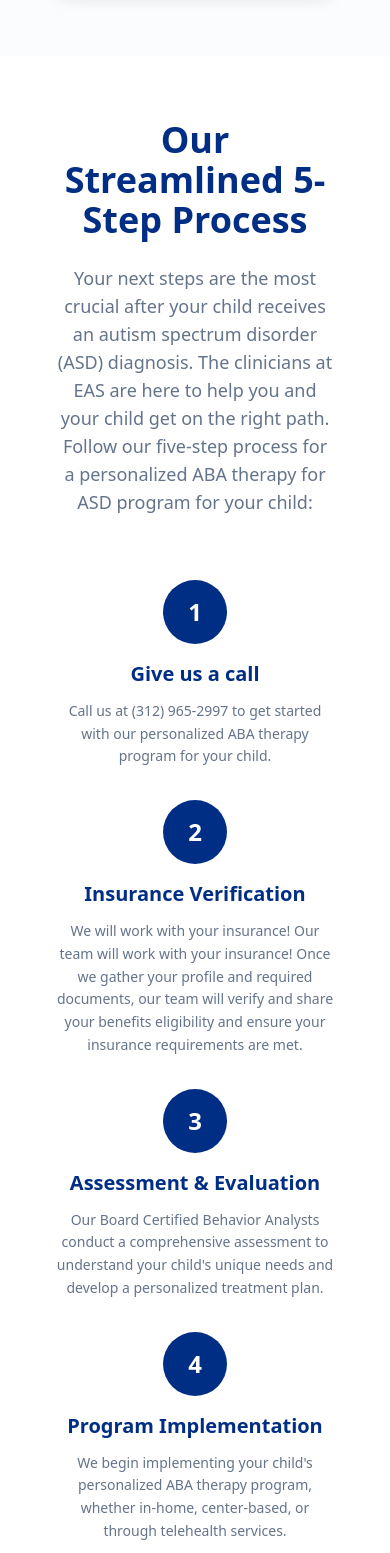
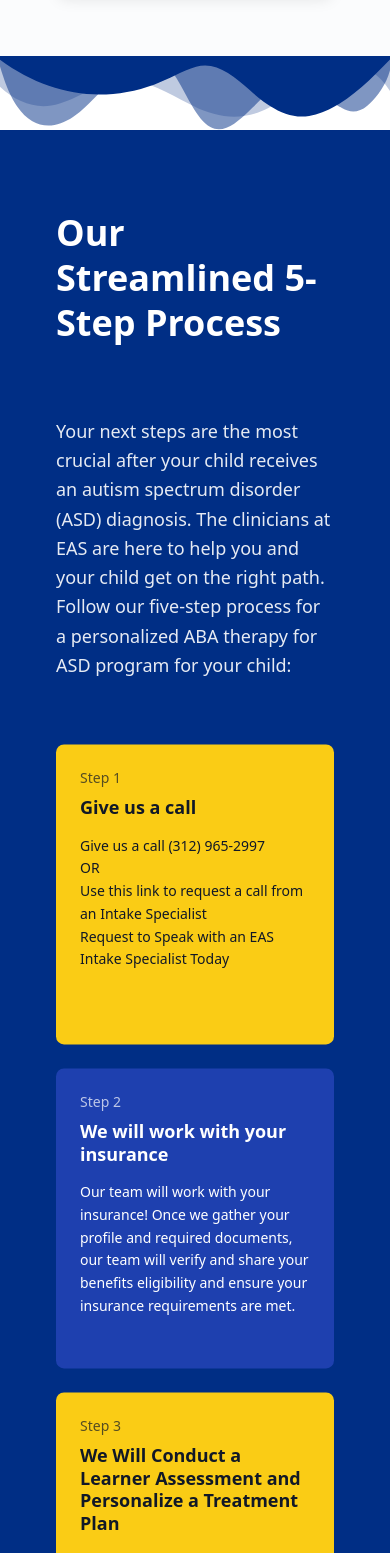
Before and after one commit to AllenSamuel-a/bright-start-pathways, a React (Vite) app: page / in a window 390 px wide. Shown: the part 4720-6273 px from the top of the page. Built offline with nearby package versions, Linux system fonts and the light colour scheme; the HTML template or start-up script is replaced by a standard one.

Commit message:
Fix 5-step process design

```diff
--- a/src/components/StreamlinedProcessSection.tsx
+++ b/src/components/StreamlinedProcessSection.tsx
@@ -1,121 +1,164 @@
+import { useEffect, useRef } from "react";
 import { Button } from "@/components/ui/button";
-import telehealthTherapy from "@/assets/67af327729932c64adfaa54d_Telehealth_aba_therapy.jpg";
-import fatherTeaching from "@/assets/6667b69606679fabd781b4d7_AdobeStock_177432387_1.webp";
 
 const StreamlinedProcessSection = () => {
+  const sectionRef = useRef<HTMLElement>(null);
+
   const steps = [
     {
       number: "1",
       title: "Give us a call",
-      description: "Call us at (312) 965-2997 to get started with our personalized ABA therapy program for your child.",
+      description: "Give us a call (312) 965-2997\nOR\nUse this link to request a call from an Intake Specialist\nRequest to Speak with an EAS Intake Specialist Today",
+      type: "yellow"
     },
     {
       number: "2",
-      title: "Insurance Verification",
-      description: "We will work with your insurance! Our team will work with your insurance! Once we gather your profile and required documents, our team will verify and share your benefits eligibility and ensure your insurance requirements are met.",
+      title: "We will work with your insurance",
+      description: "Our team will work with your insurance! Once we gather your profile and required documents, our team will verify and share your benefits eligibility and ensure your insurance requirements are met.",
+      type: "blue"
     },
     {
       number: "3",
-      title: "Assessment & Evaluation",
-      description: "Our Board Certified Behavior Analysts conduct a comprehensive assessment to understand your child's unique needs and develop a personalized treatment plan.",
+      title: "We Will Conduct a Learner Assessment and Personalize a Treatment Plan",
+      description: "We will provide a 1:1 assessment through a variety of play, observation, and conversation. From there, our dedicated Clinical team will build a personalized therapy program tailored to your learner's individual needs.",
+      type: "yellow"
     },
     {
       number: "4",
-      title: "Program Implementation",
-      description: "We begin implementing your child's personalized ABA therapy program, whether in-home, center-based, or through telehealth services.",
+      title: "We Will Submit Our Therapy Plan To Your Insurance",
+      description: "Our Clinic and Authorizations team will submit all required documents and clinical recommendations to your Insurance Carrier for approval to begin 1:1 therapy services.",
+      type: "blue"
     },
     {
       number: "5",
-      title: "Ongoing Support & Progress",
-      description: "Our team provides continuous support, regular progress monitoring, and program adjustments to ensure your child's success.",
+      title: "Welcome to ABA Therapy with Early Autism Services!",
+      description: "Once we receive approval from your Insurance Carrier, and have paired your learner with a qualified 1:1 therapist, we will begin your weekly ABA therapy program. Throughout your partnership with us, your clinical team will collaborate with you along the way to ensure success and progressive therapy throughout your program.",
+      type: "yellow"
     },
   ];
 
+  useEffect(() => {
+    const observer = new IntersectionObserver(
+      (entries) => {
+        entries.forEach((entry) => {
+          if (entry.isIntersecting) {
+            entry.target.classList.add('wave-animation');
+          }
+        });
+      },
+      { threshold: 0.1 }
+    );
+
+    if (sectionRef.current) {
+      observer.observe(sectionRef.current);
+    }
+
+    return () => {
+      if (sectionRef.current) {
+        observer.unobserve(sectionRef.current);
+      }
+    };
+  }, []);
+
   return (
-    <section className="py-16 px-6 bg-background">
-      <div className="container mx-auto">
+    <>
+      {/* Wave transition from previous section */}
+      <div className="wave-divider">
+        <svg
+          className="w-full h-20 fill-primary"
+          viewBox="0 0 1200 120"
+          preserveAspectRatio="none"
+        >
+          <path d="M0,0V46.29c47.79,22.2,103.59,32.17,158,28,70.36-5.37,136.33-33.31,206.8-37.5C438.64,32.43,512.34,53.67,583,72.05c69.27,18,138.3,24.88,209.4,13.08,36.15-6,69.85-17.84,104.45-29.34C989.49,25,1113-14.29,1200,52.47V0Z"
+            opacity=".25"
+          />
+          <path d="M0,0V15.81C13,36.92,27.64,56.86,47.69,72.05,99.41,111.27,165,111,224.58,91.58c31.15-10.15,60.09-26.07,89.67-39.8,40.92-19,84.73-46,130.83-49.67,36.26-2.85,70.9,9.42,98.6,31.56,31.77,25.39,62.32,62,103.63,73,40.44,10.79,81.35-6.69,119.13-24.28s75.16-39,116.92-43.05c59.73-5.85,113.28,22.88,168.9,38.84,30.2,8.66,59,6.17,87.09-7.5,22.43-10.89,48-26.93,60.65-49.24V0Z"
+            opacity=".5"
+          />
+          <path d="M0,0V5.63C149.93,59,314.09,71.32,475.83,42.57c43-7.64,84.23-20.12,127.61-26.46,59-8.63,112.48,12.24,165.56,35.4C827.93,77.22,886,95.24,951.2,90c86.53-7,172.46-45.71,248.8-84.81V0Z" />
+        </svg>
+      </div>
+
+      <section
+        ref={sectionRef}
+        className="relative py-20 px-6 bg-primary text-primary-foreground overflow-hidden"
+      >
+        <div className="container mx-auto relative z-10">
           {/* Header */}
-        <div className="text-center mb-16">
-          <h2 className="text-4xl md:text-5xl font-bold text-primary mb-6">
+          <div className="flex flex-col lg:flex-row gap-12 mb-16">
+            <div className="lg:w-1/2">
+              <h2 className="text-4xl md:text-5xl font-bold mb-6 leading-tight">
                 Our Streamlined 5-Step Process
               </h2>
-          <p className="text-lg text-muted-foreground max-w-4xl mx-auto">
-            Your next steps are the most crucial after your child receives an autism spectrum disorder (ASD) diagnosis.
-            The clinicians at EAS are here to help you and your child get on the right path. Follow our five-step process
-            for a personalized ABA therapy for ASD program for your child:
+            </div>
+            <div className="lg:w-1/2">
+              <p className="text-lg leading-relaxed opacity-90">
+                Your next steps are the most crucial after your child receives an autism spectrum disorder (ASD) diagnosis. The clinicians at EAS are here to help you and your child get on the right path. Follow our five-step process for a personalized ABA therapy for ASD program for your child:
               </p>
+            </div>
           </div>
 
           {/* Process Steps */}
-        <div className="grid lg:grid-cols-5 gap-8 mb-16">
+          <div className="grid grid-cols-1 sm:grid-cols-2 lg:grid-cols-5 gap-6 mb-16">
             {steps.map((step, index) => (
               <div key={index} className="relative">
-              {/* Step Number Circle */}
-              <div className="w-16 h-16 bg-primary text-primary-foreground rounded-full flex items-center justify-center text-2xl font-bold mb-4 mx-auto">
-                {step.number}
+                <div className={`rounded-lg p-6 h-full min-h-[300px] flex flex-col ${
+                  step.type === 'yellow'
+                    ? 'bg-yellow-400 text-gray-900'
+                    : 'bg-blue-800 text-white'
+                }`}>
+                  <div className="text-sm font-medium mb-2 opacity-70">
+                    Step {step.number}
                   </div>
 
-              {/* Step Content */}
-              <div className="text-center">
-                <h3 className="text-xl font-semibold text-primary mb-3">
+                  <h3 className="text-lg font-bold mb-4 leading-tight">
                     {step.title}
                   </h3>
-                <p className="text-muted-foreground text-sm leading-relaxed">
+
+                  <p className="text-sm leading-relaxed flex-grow whitespace-pre-line">
                     {step.description}
                   </p>
                 </div>
-
-              {/* Connector Line (hidden on last step) */}
-              {index < steps.length - 1 && (
-                <div className="hidden lg:block absolute top-8 left-full w-full h-0.5 bg-primary/20 -z-10" />
-              )}
               </div>
             ))}
           </div>
 
-        {/* Images Section */}
-        <div className="grid lg:grid-cols-2 gap-12 items-center">
-          <div className="space-y-6">
-            <h3 className="text-3xl md:text-4xl font-bold text-primary leading-tight">
-              Telehealth ABA Therapy
-            </h3>
-            <h4 className="text-2xl font-semibold text-primary">
-              Tailored for Your Child
-            </h4>
-            <p className="text-lg leading-relaxed text-foreground">
-              At Early Autism Services, we offer personalized telehealth services tailored to meet each child's unique needs,
-              providing the same quality care and support as our in-home programs but delivered remotely through electronic devices.
-            </p>
-            <Button size="lg" className="bg-secondary text-secondary-foreground hover:bg-secondary/90 font-semibold px-8 py-3">
-              Learn more
-            </Button>
-          </div>
-
-          <div className="grid gap-6">
-            <img
-              src={telehealthTherapy}
-              alt="Family participating in telehealth ABA therapy session"
-              className="w-full h-auto rounded-lg shadow-lg"
+          {/* Navigation dots */}
+          <div className="flex justify-center gap-2 mb-8">
+            {[0, 1, 2, 3, 4].map((dot) => (
+              <div
+                key={dot}
+                className="w-2 h-2 rounded-full bg-white/30"
               />
-            <img
-              src={fatherTeaching}
-              alt="Father teaching child during therapy session"
-              className="w-full h-auto rounded-lg shadow-lg"
-            />
-          </div>
+            ))}
           </div>
 
           {/* Call to Action */}
-        <div className="text-center mt-16">
-          <h3 className="text-2xl font-bold text-primary mb-4">
-            Over 5,000 children empowered through Early Autism Services
+          <div className="text-center">
+            <h3 className="text-2xl md:text-3xl font-bold mb-6">
+              Over 5,000 children empowered through Early Autism Services.
             </h3>
-          <Button size="lg" variant="secondary" className="bg-secondary text-secondary-foreground hover:bg-secondary/90 font-semibold px-8 py-3">
-            Contact an EAS Intake Specialist
-          </Button>
           </div>
         </div>
       </section>
+
+      {/* Bottom wave transition */}
+      <div className="wave-divider-bottom">
+        <svg
+          className="w-full h-20 fill-primary rotate-180"
+          viewBox="0 0 1200 120"
+          preserveAspectRatio="none"
+        >
+          <path d="M0,0V46.29c47.79,22.2,103.59,32.17,158,28,70.36-5.37,136.33-33.31,206.8-37.5C438.64,32.43,512.34,53.67,583,72.05c69.27,18,138.3,24.88,209.4,13.08,36.15-6,69.85-17.84,104.45-29.34C989.49,25,1113-14.29,1200,52.47V0Z"
+            opacity=".25"
+          />
+          <path d="M0,0V15.81C13,36.92,27.64,56.86,47.69,72.05,99.41,111.27,165,111,224.58,91.58c31.15-10.15,60.09-26.07,89.67-39.8,40.92-19,84.73-46,130.83-49.67,36.26-2.85,70.9,9.42,98.6,31.56,31.77,25.39,62.32,62,103.63,73,40.44,10.79,81.35-6.69,119.13-24.28s75.16-39,116.92-43.05c59.73-5.85,113.28,22.88,168.9,38.84,30.2,8.66,59,6.17,87.09-7.5,22.43-10.89,48-26.93,60.65-49.24V0Z"
+            opacity=".5"
+          />
+          <path d="M0,0V5.63C149.93,59,314.09,71.32,475.83,42.57c43-7.64,84.23-20.12,127.61-26.46,59-8.63,112.48,12.24,165.56,35.4C827.93,77.22,886,95.24,951.2,90c86.53-7,172.46-45.71,248.8-84.81V0Z" />
+        </svg>
+      </div>
+    </>
   );
 };
 
--- a/src/index.css
+++ b/src/index.css
@@ -102,4 +102,37 @@ All colors MUST be HSL.
   body {
     @apply bg-background text-foreground;
   }
+
+  /* Wave animation styles */
+  .wave-animation {
+    animation: waveMove 3s ease-in-out infinite;
+  }
+
+  @keyframes waveMove {
+    0%, 100% {
+      transform: translateY(0);
+    }
+    50% {
+      transform: translateY(-10px);
+    }
+  }
+
+  .wave-divider svg,
+  .wave-divider-bottom svg {
+    transition: transform 0.3s ease;
+  }
+
+  .wave-animation .wave-divider svg,
+  .wave-animation .wave-divider-bottom svg {
+    animation: waveFloat 2s ease-in-out infinite;
+  }
+
+  @keyframes waveFloat {
+    0%, 100% {
+      transform: translateY(0) scaleY(1);
+    }
+    50% {
+      transform: translateY(-5px) scaleY(1.1);
+    }
+  }
 }
```
Lines whose indentation alone changed are shown as unchanged.
